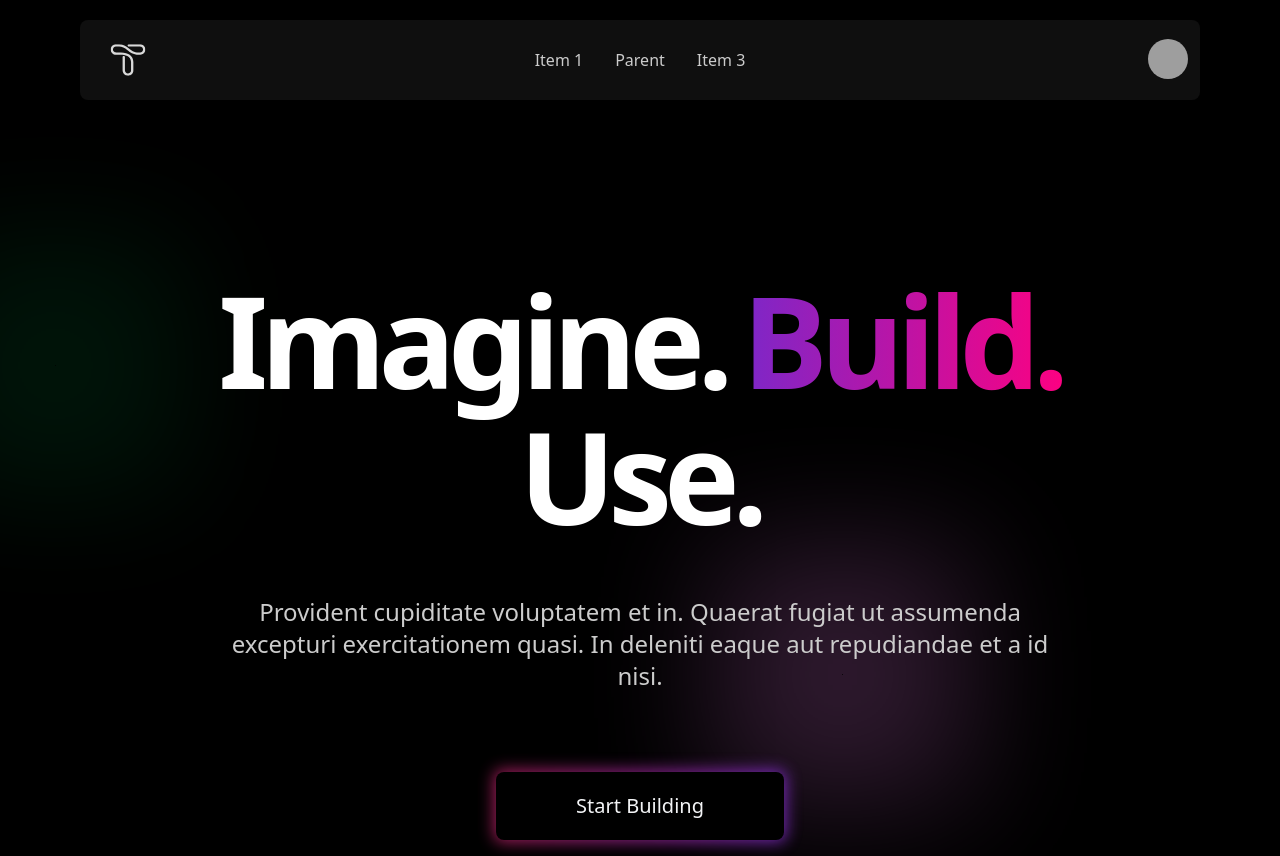
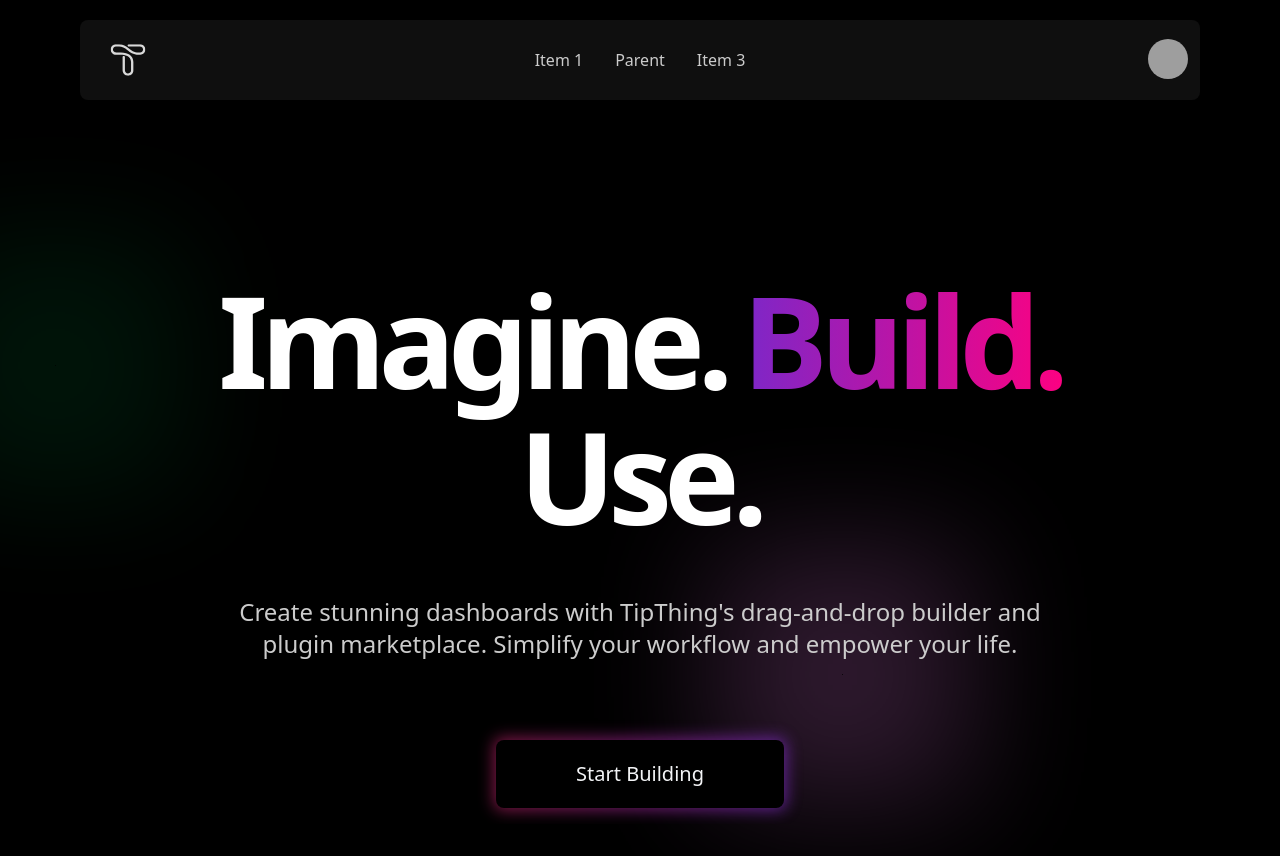
Before and after one commit to TipThing/landing-website, a Next.js app: page / in a window 1280 px wide. After the commit the page ends 824 px from the top, so only its background shows below. Built offline with nearby package versions, Linux system fonts and the light colour scheme; grey boxes are pictures that could not be loaded.

Commit message:
feat: wording improvements

```diff
--- a/src/components/Hero/Main/MainHero.tsx
+++ b/src/components/Hero/Main/MainHero.tsx
@@ -32,15 +32,14 @@ export default function MainHero() {
               </span>
             </span>
           </h1>
-
           <p className="py-8 lg:px-24 md:p-12 sm:py-10 sm:px-0 xl:text-2xl lg:text-xl md:text-xl">
-            Provident cupiditate voluptatem et in. Quaerat fugiat ut assumenda
-            excepturi exercitationem quasi. In deleniti eaque aut repudiandae et
-            a id nisi.
+            Create stunning dashboards with TipThing&apos;s drag-and-drop
+            builder and plugin marketplace. Simplify your workflow and empower
+            your life.
           </p>
           <div className="grid gap-8 items-start justify-center mt-8">
             <div className="relative group">
-              <div className="absolute -inset-0.5 bg-gradient-to-r from-pink-600 to-purple-600 rounded-lg blur opacity-75 group-hover:opacity-100 transition duration-200 group-hover:duration-200 animate-tilt"></div>
+              <div className="absolute -inset-0.5 bg-gradient-to-r from-pink-600 to-purple-600 rounded-lg blur opacity-60 group-hover:opacity-100 transition duration-200 group-hover:duration-200 animate-tilt"></div>
               <a
                 href="#"
                 className="cursor-pointer relative px-20 py-5 bg-black rounded-lg leading-none flex items-center divide-x divide-gray-600"
--- a/src/pages/index.tsx
+++ b/src/pages/index.tsx
@@ -6,7 +6,27 @@ export default function Home() {
   return (
     <div className="xl:container lg:container sm:container mx-auto">
       <Head>
-        <title>Create Next App</title>
+        {/* <!-- Primary Meta Tags --> */}
+        <title>TipThing - Imagine. Build. Use. Dashboards made easy</title>
+        <meta name="title" key="title" content="TipThing - Imagine. Build. Use. Dashboards made easy" />
+        <meta name="description" key="description" content="Empower your life with TipThing's customizable dashboard builder. Simplify your workflow and enhance your productivity with ease." />
+        <meta name="keywords" key="keywords" content="dashboard builder, customizable, productivity, workflow, todo tracker, budget planner, community-driven, SaaS, user-friendly, innovative solutions, highly flexible, accessibility, quality, value for money, personal, professional, ease, drag and drop, drag n drop"/>
+        <meta name="robots" key="robots" content="index, follow"/>
+        <meta http-equiv="Content-Type" key="content-type" content="text/html; charset=utf-8"/>
+        <meta name="language" key="language" content="English"/>
+        {/* <!-- Open Graph / Facebook --> */}
+        <meta property="og:type" key="og:type" content="website" />
+        <meta property="og:url" key="og:url" content="https://metatags.io/" />
+        <meta property="og:title" key="og:title" content="TipThing - Imagine. Build. Use. Dashboards made easy" />
+        <meta property="og:description" key="og:description" content="Empower your life with TipThing's customizable dashboard builder. Simplify your workflow and enhance your productivity with ease." />
+        <meta property="og:image" key="og:image" content="https://metatags.io/assets/meta-tags-16a33a6a8531e519cc0936fbba0ad904e52d35f34a46c97a2c9f6f7dd7d336f2.png" />
+
+        {/* <!-- Twitter --> */}
+        <meta property="twitter:card" key="twitter:card" content="summary_large_image" />
+        <meta property="twitter:url" key="twitter:url" content="https://metatags.io/" />
+        <meta property="twitter:title" key="twitter:title" content="TipThing - Imagine. Build. Use. Dashboards made easy" />
+        <meta property="twitter:description" key="twitter:description" content="Empower your life with TipThing's customizable dashboard builder. Simplify your workflow and enhance your productivity with ease." />
+        <meta property="twitter:image" key="twitter:image" content="https://metatags.io/assets/meta-tags-16a33a6a8531e519cc0936fbba0ad904e52d35f34a46c97a2c9f6f7dd7d336f2.png" />
       </Head>
       <Navbar />
       <MainHero />
--- a/src/styles/globals.css
+++ b/src/styles/globals.css
@@ -19,7 +19,7 @@
 
 .aurora:before,
 .aurora:after {
-  content: '';
+  content: "";
   display: block;
   position: absolute;
   width: 1px;
```
Also changed, not shown: src/components/navigation/Navbar.tsx (+1 -1 lines).
